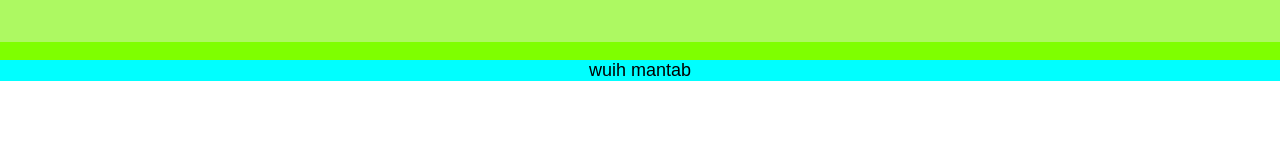
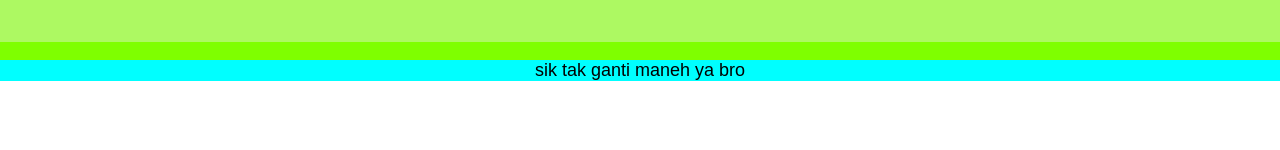
Before and after one commit to rahadiansetya/docker-react, a React (Create React App) app: page / in a window 1280 px wide. Shown: the part 148-298 px from the top of the page. Built offline with nearby package versions, Linux system fonts and the light colour scheme.

Commit message:
merubah text dari branch fitur

```diff
--- a/src/App.js
+++ b/src/App.js
@@ -11,7 +11,7 @@ class App extends Component {
           <h2>Welcome to Hack</h2>
         </div>
         <p className="App-intro">
-          wuih mantab
+          sik tak ganti maneh ya bro
         </p>
       </div>
     );
```
